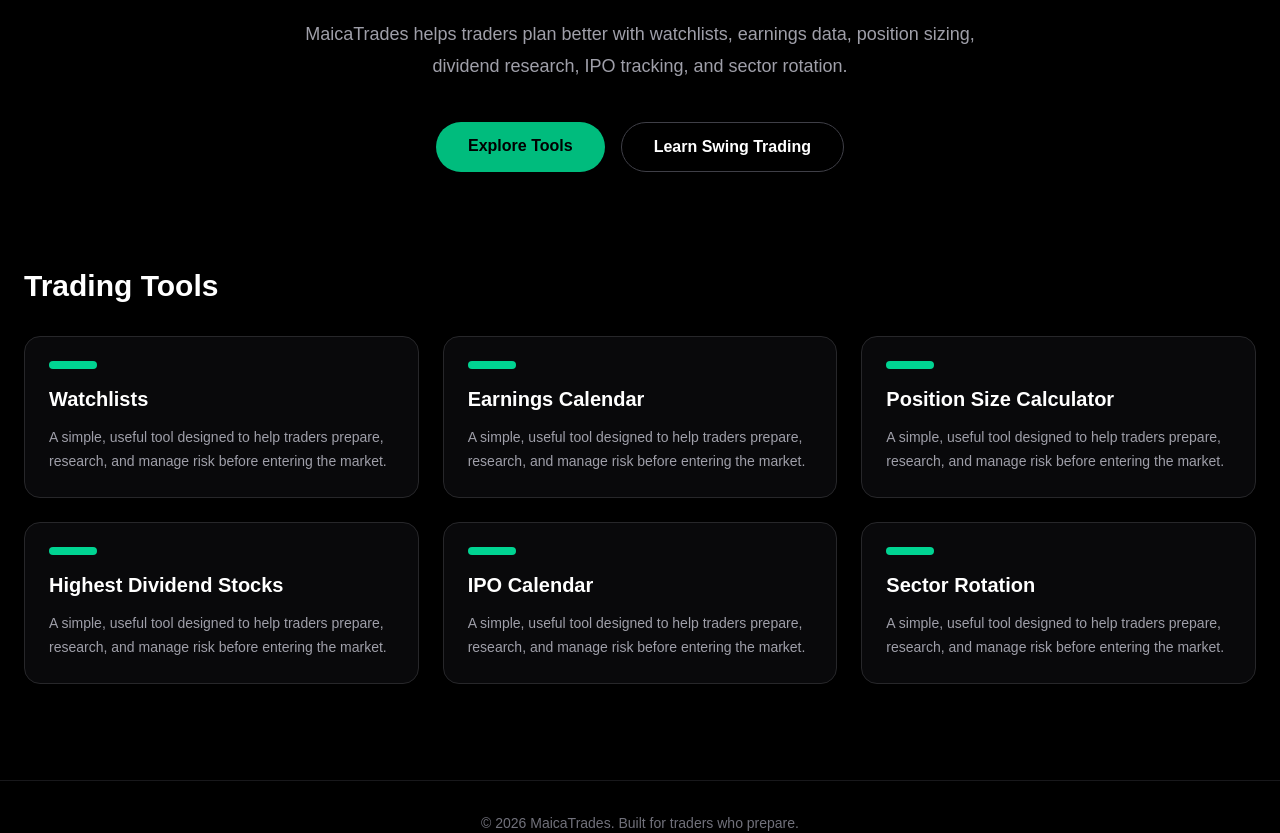
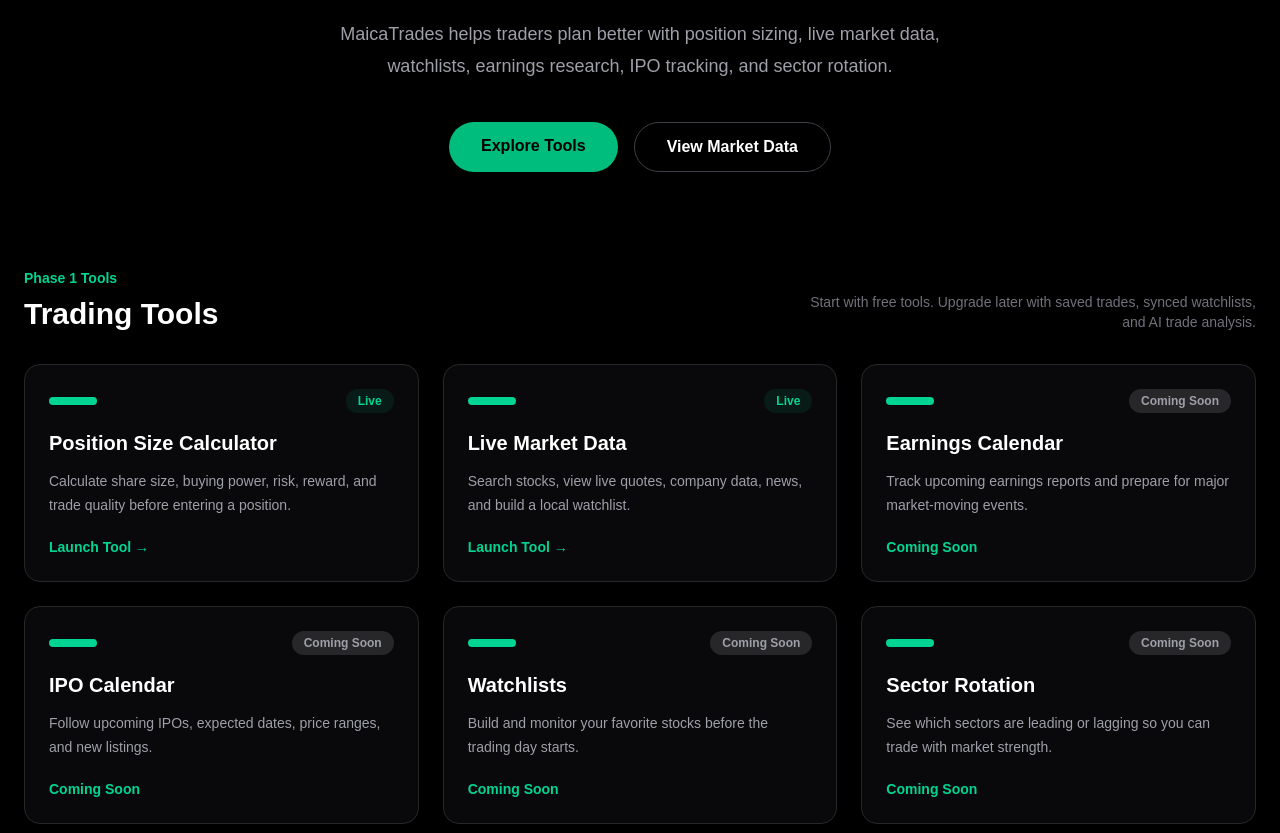
Before and after one commit to maicatrades/maicatrades, a Next.js app: page / in a window 1280 px wide. Shown: the part 448-1281 px from the top of the page. Built offline with nearby package versions, Linux system fonts and the light colour scheme.

Commit message:
Add market data tool to homepage

```diff
--- a/src/app/page.tsx
+++ b/src/app/page.tsx
@@ -1,10 +1,46 @@
 const features = [
-  "Watchlists",
-  "Earnings Calendar",
-  "Position Size Calculator",
-  "Highest Dividend Stocks",
-  "IPO Calendar",
-  "Sector Rotation",
+  {
+    title: "Position Size Calculator",
+    href: "/Tools/position-size",
+    status: "Live",
+    description:
+      "Calculate share size, buying power, risk, reward, and trade quality before entering a position.",
+  },
+  {
+    title: "Live Market Data",
+    href: "/Tools/market-data",
+    status: "Live",
+    description:
+      "Search stocks, view live quotes, company data, news, and build a local watchlist.",
+  },
+  {
+    title: "Earnings Calendar",
+    href: "#",
+    status: "Coming Soon",
+    description:
+      "Track upcoming earnings reports and prepare for major market-moving events.",
+  },
+  {
+    title: "IPO Calendar",
+    href: "#",
+    status: "Coming Soon",
+    description:
+      "Follow upcoming IPOs, expected dates, price ranges, and new listings.",
+  },
+  {
+    title: "Watchlists",
+    href: "#",
+    status: "Coming Soon",
+    description:
+      "Build and monitor your favorite stocks before the trading day starts.",
+  },
+  {
+    title: "Sector Rotation",
+    href: "#",
+    status: "Coming Soon",
+    description:
+      "See which sectors are leading or lagging so you can trade with market strength.",
+  },
 ];
 
 export default function Home() {
@@ -16,8 +52,8 @@
         </div>
 
         <div className="hidden gap-6 text-sm text-zinc-400 md:flex">
-          <a href="#" className="hover:text-white">Tools</a>
-          <a href="#" className="hover:text-white">Markets</a>
+          <a href="#tools" className="hover:text-white">Tools</a>
+          <a href="/Tools/market-data" className="hover:text-white">Markets</a>
           <a href="#" className="hover:text-white">Blog</a>
           <a href="#" className="hover:text-white">Login</a>
         </div>
@@ -33,8 +69,8 @@
         </h1>
 
         <p className="mt-6 max-w-2xl text-lg leading-8 text-zinc-400">
-          MaicaTrades helps traders plan better with watchlists, earnings data,
-          position sizing, dividend research, IPO tracking, and sector rotation.
+          MaicaTrades helps traders plan better with position sizing, live market
+          data, watchlists, earnings research, IPO tracking, and sector rotation.
         </p>
 
         <div className="mt-10 flex flex-col gap-4 sm:flex-row">
@@ -46,38 +82,61 @@
           </a>
 
           <a
-            href="#"
+            href="/Tools/market-data"
             className="rounded-full border border-zinc-700 px-8 py-3 font-semibold text-white hover:border-emerald-400"
           >
-            Learn Swing Trading
+            View Market Data
           </a>
         </div>
       </section>
 
       <section id="tools" className="mx-auto max-w-7xl px-6 pb-24">
-        <h2 className="mb-8 text-3xl font-bold">Trading Tools</h2>
+        <div className="mb-8 flex items-end justify-between gap-4">
+          <div>
+            <p className="text-sm font-semibold text-emerald-400">
+              Phase 1 Tools
+            </p>
+            <h2 className="mt-2 text-3xl font-bold">Trading Tools</h2>
+          </div>
+
+          <p className="hidden max-w-md text-right text-sm text-zinc-500 md:block">
+            Start with free tools. Upgrade later with saved trades, synced
+            watchlists, and AI trade analysis.
+          </p>
+        </div>
 
         <div className="grid gap-6 md:grid-cols-2 lg:grid-cols-3">
-          {features.map((feature) => {
-  const isCalculator = feature === "Position Size Calculator";
+          {features.map((feature) => (
+            <a
+              key={feature.title}
+              href={feature.href}
+              className="rounded-2xl border border-zinc-800 bg-zinc-950 p-6 transition hover:-translate-y-1 hover:border-emerald-400"
+            >
+              <div className="mb-4 flex items-center justify-between">
+                <div className="h-2 w-12 rounded-full bg-emerald-400" />
 
-  return (
-    <a
-      key={feature}
-      href={isCalculator ? "/Tools/position-size" : "#"}
-      className="rounded-2xl border border-zinc-800 bg-zinc-950 p-6 transition hover:-translate-y-1 hover:border-emerald-400"
-    >
-      <div className="mb-4 h-2 w-12 rounded-full bg-emerald-400" />
+                <span
+                  className={`rounded-full px-3 py-1 text-xs font-bold ${
+                    feature.status === "Live"
+                      ? "bg-emerald-500/10 text-emerald-400"
+                      : "bg-zinc-800 text-zinc-400"
+                  }`}
+                >
+                  {feature.status}
+                </span>
+              </div>
 
-      <h3 className="text-xl font-semibold">{feature}</h3>
+              <h3 className="text-xl font-semibold">{feature.title}</h3>
 
-      <p className="mt-3 text-sm leading-6 text-zinc-400">
-        A simple, useful tool designed to help traders prepare, research, and
-        manage risk before entering the market.
-      </p>
-    </a>
-  );
-})}
+              <p className="mt-3 text-sm leading-6 text-zinc-400">
+                {feature.description}
+              </p>
+
+              <p className="mt-5 text-sm font-bold text-emerald-400">
+                {feature.status === "Live" ? "Launch Tool →" : "Coming Soon"}
+              </p>
+            </a>
+          ))}
         </div>
       </section>
 
```
